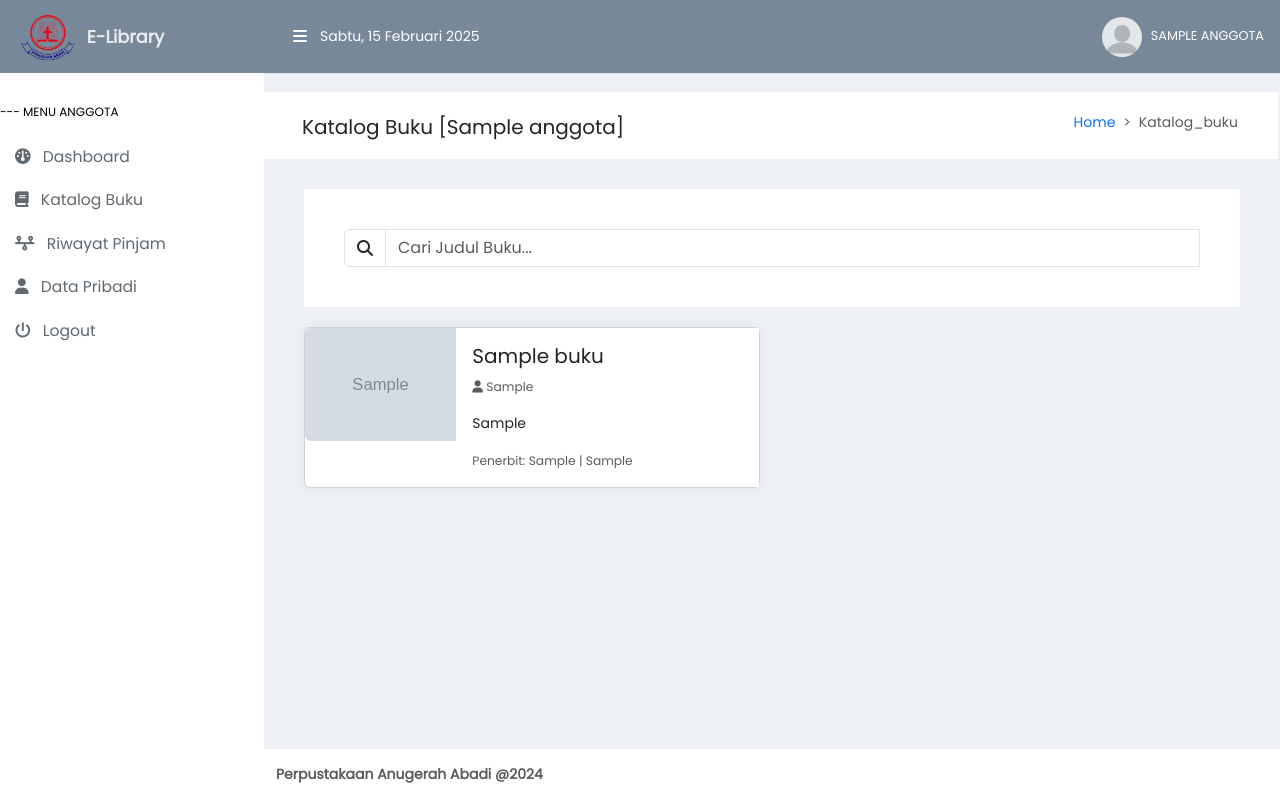
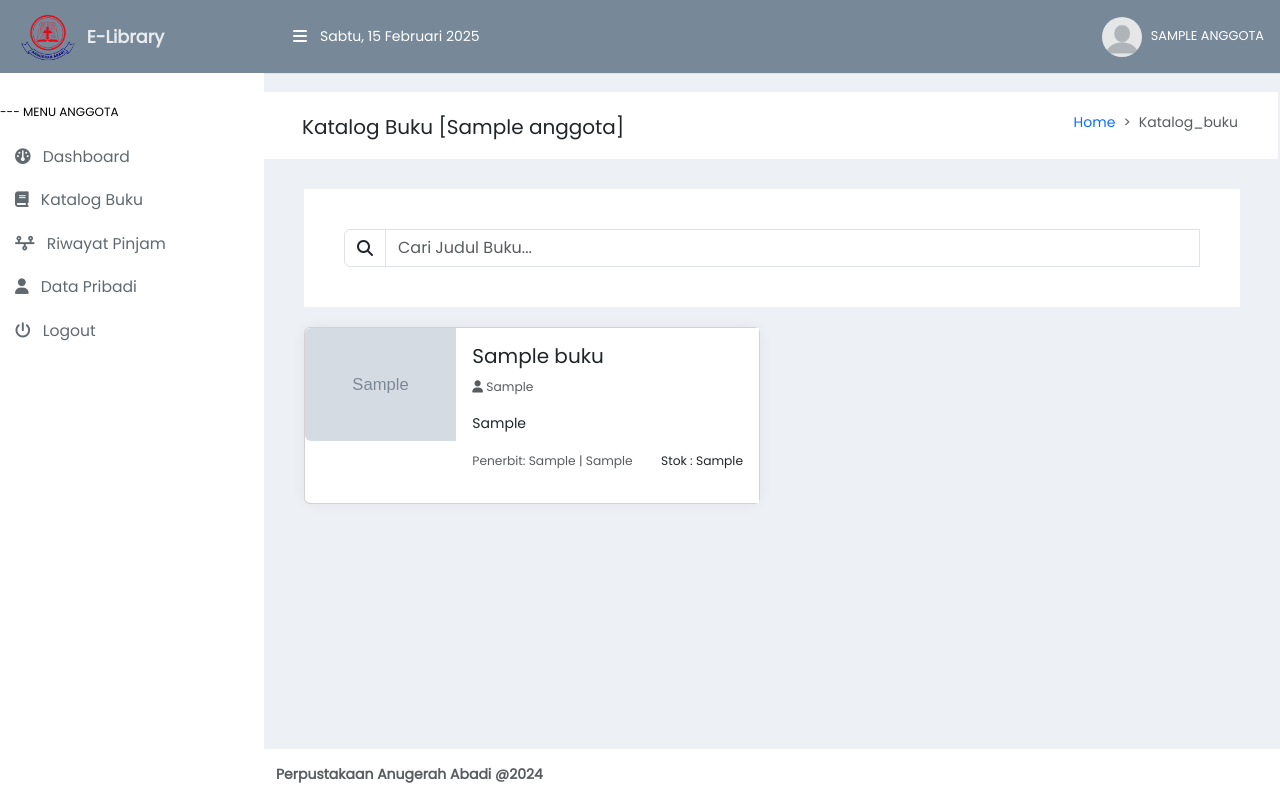
Before and after one commit to rifkyhilman/E-Library, a PHP site: page /?page=katalog_buku in a window 1280 px wide. Run offline with PHP 8.4, Linux system fonts and the light colour scheme; the visitor is signed in with stand-in values (Sample User, id 1); tables that the repository leaves empty or names only in its code hold one stand-in row (values such as "Sample post"); grey boxes marked "Sample" are stand-in pictures; some libraries are stand-ins or nearby versions.

Commit message:
:lipstick: UI stock book in catalog books
UI stock book in catalog books

```diff
--- a/pages/user/katalog_buku.php
+++ b/pages/user/katalog_buku.php
@@ -43,14 +43,18 @@
                                             <h5 class="card-title"><?php echo $data_buku['judul_buku']; ?></h5>
                                             <p class="card-text">
                                                 <small class="text-body-secondary">
-                                                    <i class="fa-solid fa-user"></i> <?php echo $data_buku['pengarang']; ?> | Stok :  <?php echo $data_buku['buku_tersedia']; ?>
+                                                    <i class="fa-solid fa-user"></i> <?php echo $data_buku['pengarang']; ?>
                                                 </small>
                                             </p>
                                             <p class="card-text"> <?php echo $data_buku['deskripsi']; ?></p>
-                                            <p class="card-text"><small class="text-body-secondary">
-                                                Penerbit : <?php echo $data_buku['penerbit']; ?> |
-                                                <?php echo $data_buku['th_terbit']; ?>
-                                            </small></p>
+                                            <div class="d-flex justify-content-between">
+                                                <p class="card-text"><small class="text-body-secondary">Penerbit: <?php echo $data_buku['penerbit']; ?> | <?php echo $data_buku['th_terbit']; ?> </small></p>
+                                                <p class="card-text">
+                                                    <small>
+                                                        Stok : <?php echo $data_buku['buku_tersedia']; ?>
+                                                    </small>
+                                                </p>
+                                            </div>
                                         </div>
                                     </div>
                                 </div>
@@ -85,7 +89,14 @@
                                             <i class="fa-solid fa-user"></i> <?php echo $data['pengarang']; ?>
                                         </small></p>
                                         <p class="card-text" rows="3"><?php echo $data['deskripsi']; ?></p>
-                                        <p class="card-text"><small class="text-body-secondary">Penerbit: <?php echo $data['penerbit']; ?> | <?php echo $data['th_terbit']; ?> </small></p>
+                                        <div class="d-flex justify-content-between">
+                                            <p class="card-text"><small class="text-body-secondary">Penerbit: <?php echo $data['penerbit']; ?> | <?php echo $data['th_terbit']; ?> </small></p>
+                                            <p class="card-text">
+                                                <small>
+                                                    Stok : <?php echo $data['buku_tersedia']; ?>
+                                                </small>
+                                            </p>
+                                        </div>
                                     </div>
                                 </div>
                             </div>
```
